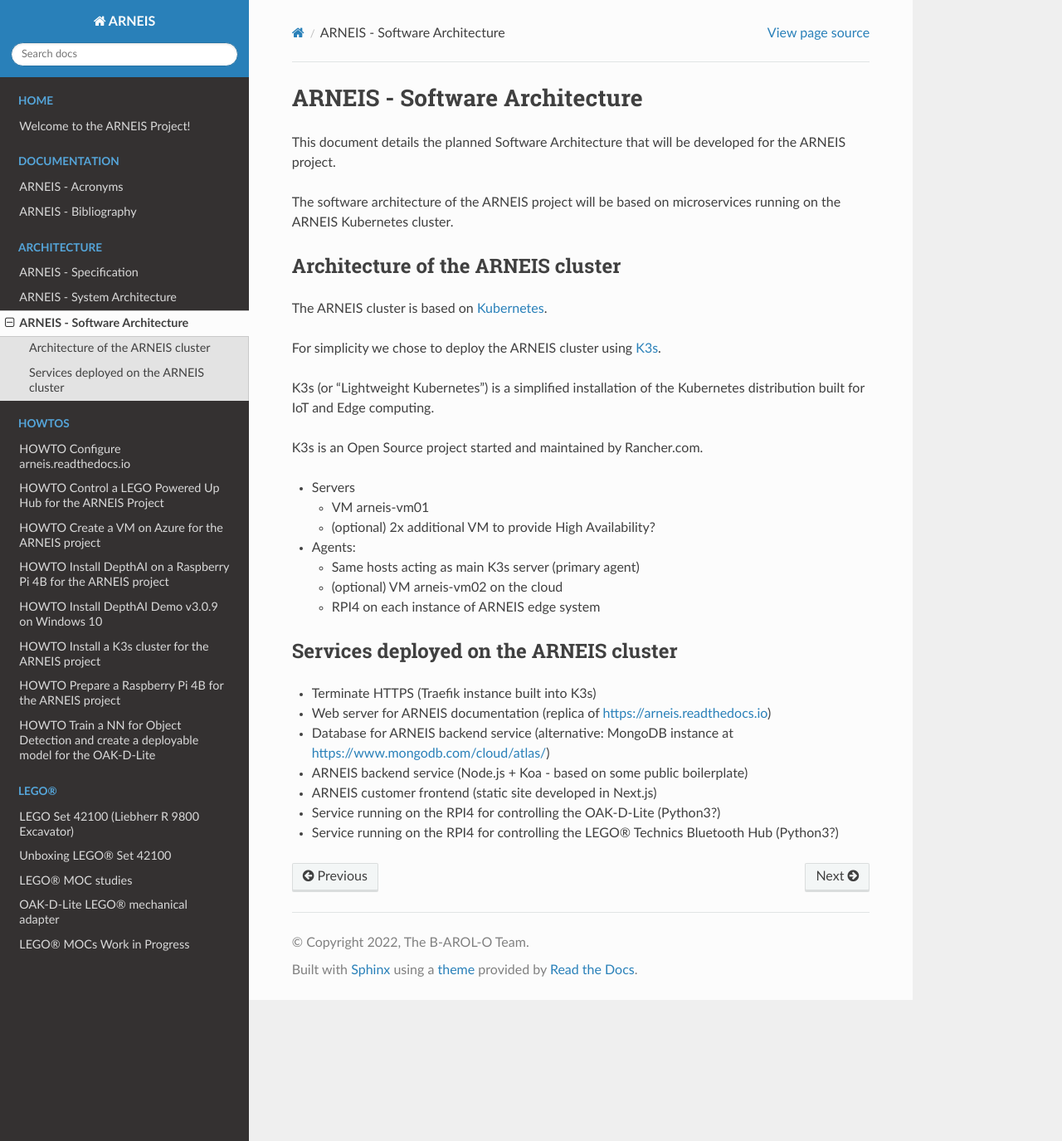
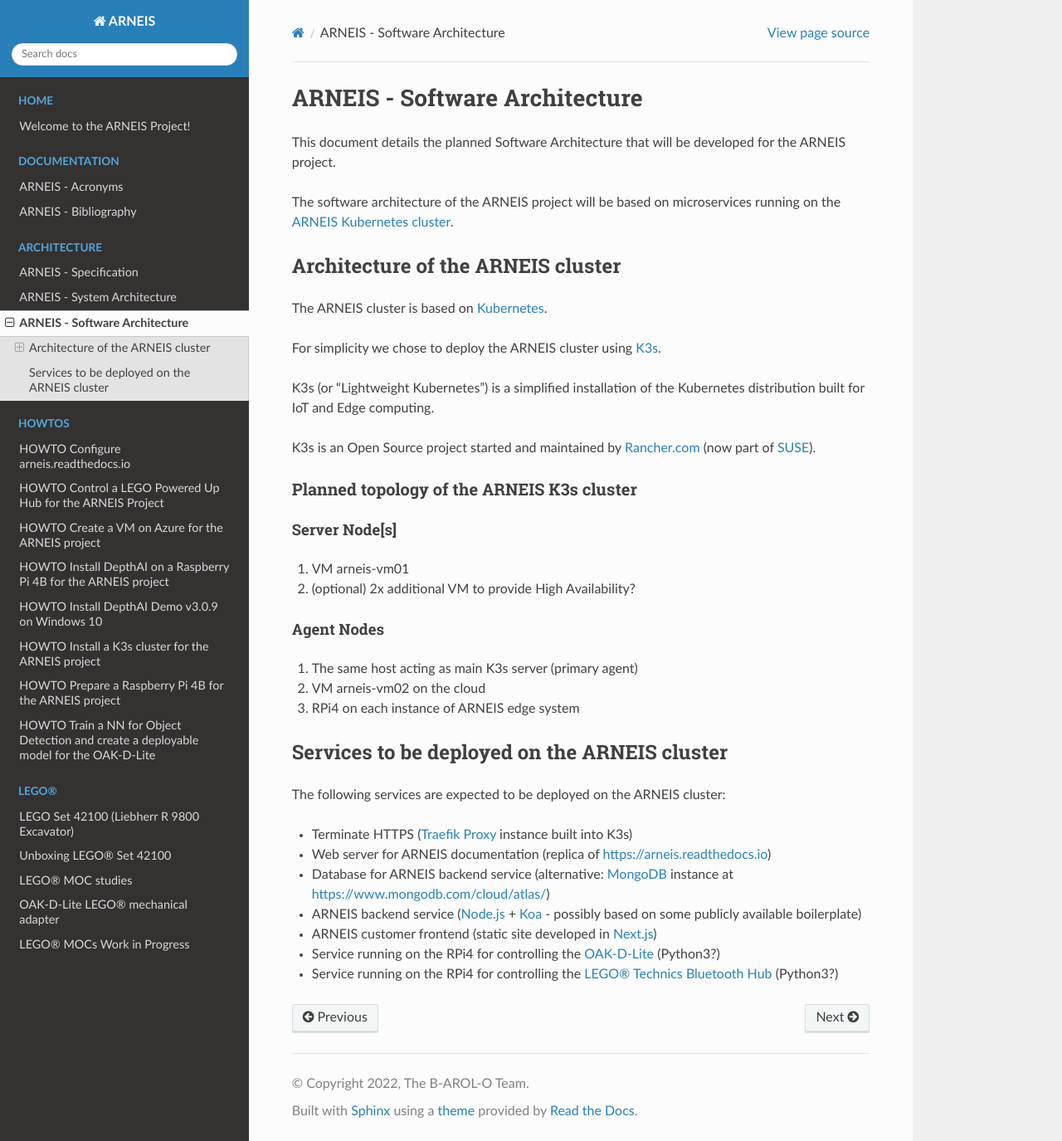
Before and after one commit to B-AROL-O/ARNEIS, a Sphinx documentation site: the page built from docs/architecture/arneis-swarch.md, in a window 1280 px wide and 1375 px high. Shown: the whole window at 83% size. Built offline with Sphinx 7.4.7 and the Read the Docs theme 2.0.0, drawn with Linux system fonts in a browser that asks for light colours.

Commit message:
Update arneis-swarch.md

```diff
--- a/docs/architecture/arneis-swarch.md
+++ b/docs/architecture/arneis-swarch.md
@@ -2,7 +2,7 @@
 
 This document details the planned Software Architecture that will be developed for the ARNEIS project.
 
-The software architecture of the ARNEIS project will be based on microservices running on the ARNEIS Kubernetes cluster.
+The software architecture of the ARNEIS project will be based on microservices running on the [ARNEIS Kubernetes cluster](https://arneis.readthedocs.io/en/latest/howto/howto-install-k3s-for-arneis.html).
 
 <!-- TODO: Add reference documents -->
 
@@ -18,24 +18,31 @@
 
 K3s (or “Lightweight Kubernetes”) is a simplified installation of the Kubernetes distribution built for IoT and Edge computing.
 
-K3s is an Open Source project started and maintained by Rancher.com.
+K3s is an Open Source project started and maintained by [Rancher.com](https://rancher.com/) (now part of [SUSE](https://www.suse.com/)).
 
-* Servers
-  - VM arneis-vm01
-  - (optional) 2x additional VM to provide High Availability?
-* Agents:
-  - Same hosts acting as main K3s server (primary agent)
-  - (optional) VM arneis-vm02 on the cloud
-  - RPI4 on each instance of ARNEIS edge system
+### Planned topology of the ARNEIS K3s cluster
 
-## Services deployed on the ARNEIS cluster
+#### Server Node[s]
 
-* Terminate HTTPS (Traefik instance built into K3s)
+1. VM arneis-vm01
+2. (optional) 2x additional VM to provide High Availability?
+
+#### Agent Nodes
+
+1. The same host acting as main K3s server (primary agent)
+2. VM arneis-vm02 on the cloud
+3. RPi4 on each instance of ARNEIS edge system
+
+## Services to be deployed on the ARNEIS cluster
+
+The following services are expected to be deployed on the ARNEIS cluster:
+
+* Terminate HTTPS ([Traefik Proxy](https://traefik.io/) instance built into K3s)
 * Web server for ARNEIS documentation (replica of <https://arneis.readthedocs.io>)
-* Database for ARNEIS backend service (alternative: MongoDB instance at <https://www.mongodb.com/cloud/atlas/>)
-* ARNEIS backend service (Node.js + Koa - based on some public boilerplate)
-* ARNEIS customer frontend (static site developed in Next.js)
-* Service running on the RPI4 for controlling the OAK-D-Lite (Python3?)
-* Service running on the RPI4 for controlling the LEGO&reg; Technics Bluetooth Hub (Python3?)
+* Database for ARNEIS backend service (alternative: [MongoDB](https://www.mongodb.com/) instance at <https://www.mongodb.com/cloud/atlas/>)
+* ARNEIS backend service ([Node.js](https://nodejs.org/) + [Koa](https://koajs.com/) - possibly based on some publicly available boilerplate)
+* ARNEIS customer frontend (static site developed in [Next.js](https://nextjs.org/))
+* Service running on the RPi4 for controlling the [OAK-D-Lite](https://docs.luxonis.com/projects/hardware/en/latest/pages/DM9095.html) (Python3?)
+* Service running on the RPi4 for controlling the [LEGO&reg; Technics Bluetooth Hub](https://www.bricklink.com/v2/catalog/catalogitem.page?P=bb0961c01&idColor=86#T=C&C=86) (Python3?)
 
 <!-- EOF -->
```
